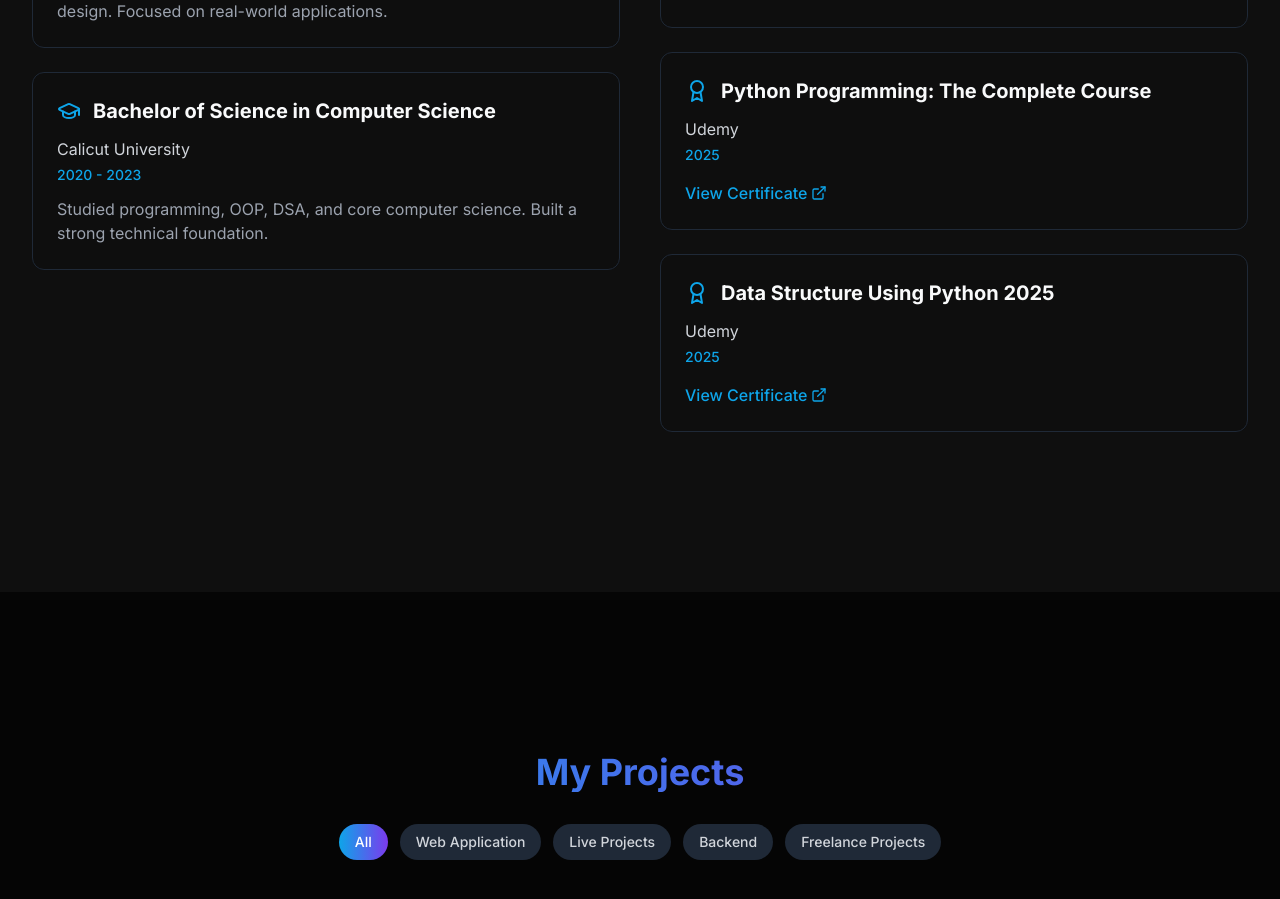
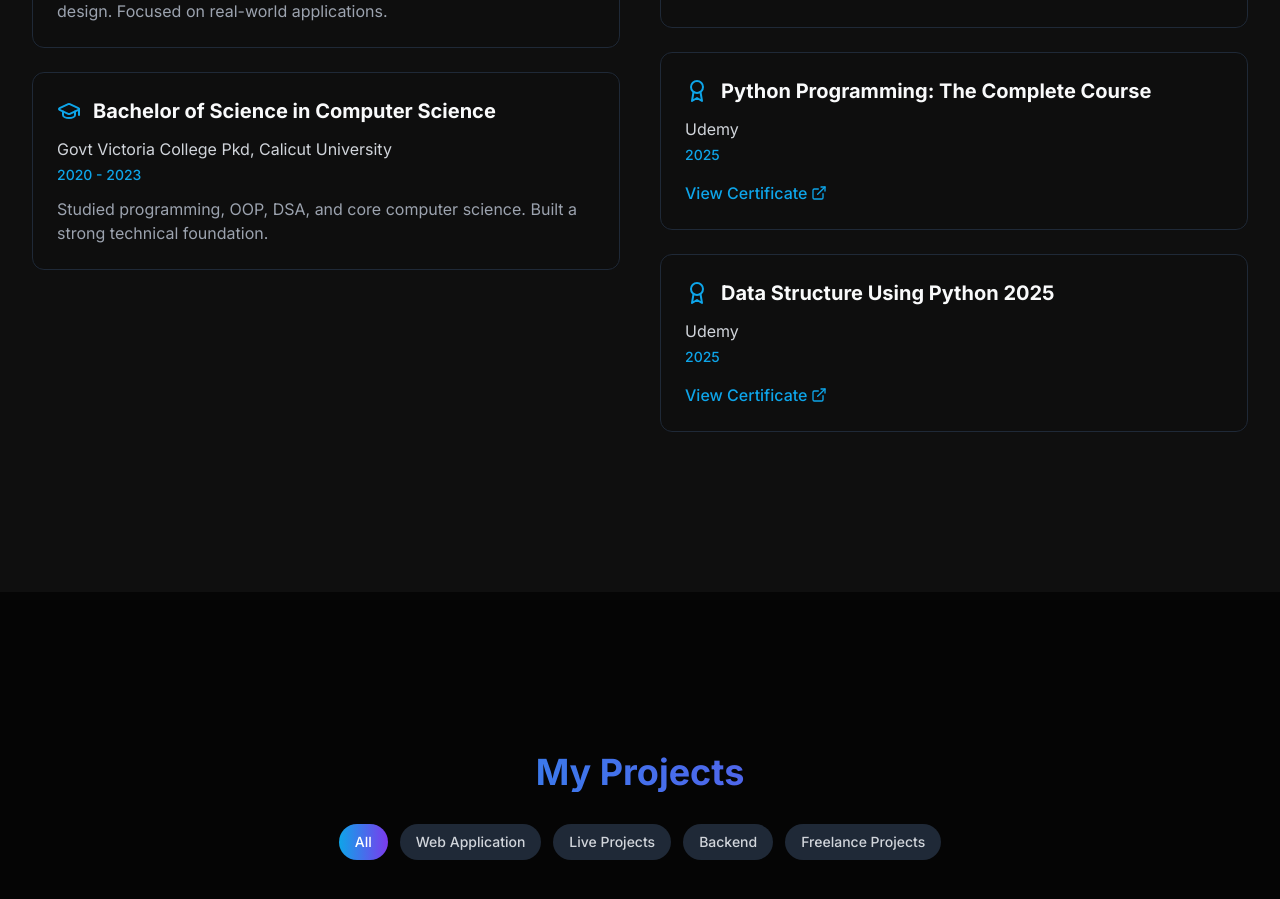
Before and after one commit to Ajithpmdwaraka/my-portfolio, a React (Vite) app: page / in a window 1280 px wide. Shown: the part 2880-3779 px from the top of the page. Built offline with nearby package versions, Linux system fonts and the light colour scheme.

Commit message:
Updated Education

```diff
--- a/src/components/Education.tsx
+++ b/src/components/Education.tsx
@@ -14,7 +14,7 @@ const educationItems = [
   {
     icon: <GraduationCap size={24} className="text-primary" />,
     degree: 'Bachelor of Science in Computer Science',
-    institution: 'Calicut University',
+    institution: 'Govt Victoria College Pkd, Calicut University',
     period: '2020 - 2023',
     description: 'Studied programming, OOP, DSA, and core computer science. Built a strong technical foundation.',
   },
```
